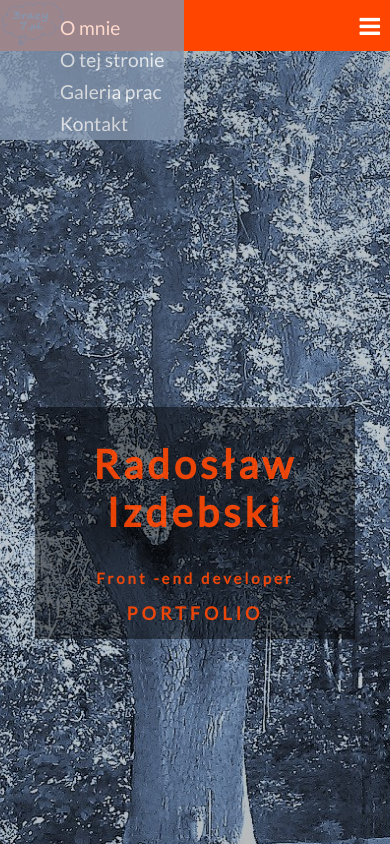
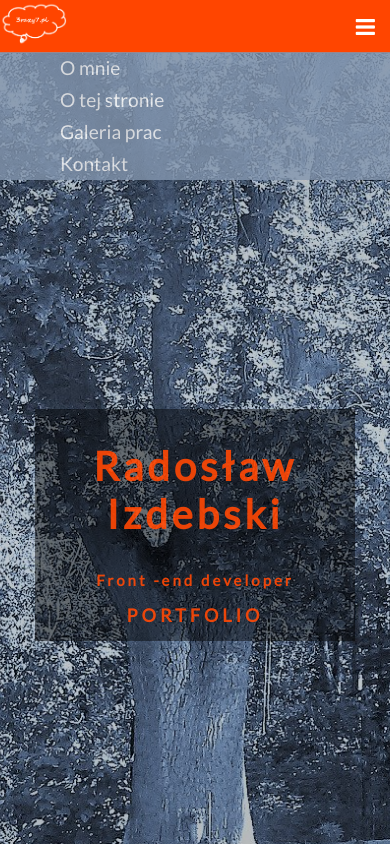
Before and after one commit to ParanAndro/3x7.pl, a website: page index.html in a window 390 px wide. Both pictures are taken after a click on the link 374 px from the left and 25 px from the top of the page. Shown: the top 844 px of the page. Drawn offline with Linux system fonts and the light colour scheme.

Commit message:
Change responsive menu in css and js

```diff
--- a/index.html
+++ b/index.html
@@ -10,13 +10,13 @@
 	</head>
 	<body>
 		<header>
-			<nav>
-					<a href="https://www.3razy7.pl"><img class="nav-brand" src="images/logo.JPG" alt="3razy7.pl"></a>
+			<nav id="navigation" class="hide-menu">
+					<a href="https://www.3razy7.pl"><img class="nav-brand" src="images/logo.PNG" alt="3razy7.pl"></a>
 				<ul id="menu">
-					<li><a href="#about-me" id="1">O mnie</a></li>
-					<li><a href="#about-page" id="2">O tej stronie</a></li>
-					<li><a href="#gallery" id="3">Galeria prac</a></li>
-					<li><a href="#contact" id="4">Kontakt</a></li>
+					<li><a href="#about-me">O mnie</a></li>
+					<li><a href="#about-page">O tej stronie</a></li>
+					<li><a href="#gallery">Galeria prac</a></li>
+					<li><a href="#contact">Kontakt</a></li>
 				</ul>
 					<a href="#" class="menu-icon" id="hamburger"><i class="fa fa-bars"></i></a>
 			</nav>
@@ -28,7 +28,7 @@
 				</div>
 			</section>
 		</header>
-		<div class="target" id="1-target"></div>
+		<div class="target" id="about-me"></div>
 		<section class="box-white">
 			<section class="container">
 				<div class="title">
@@ -44,7 +44,7 @@
 				</div>
 			</section>
 		</section>
-		<div class="target" id="2-target"></div>
+		<div class="target" id="about-page"></div>
 		<section class="box-gray">
 			<section class="container">
 				<div class="title">
@@ -62,7 +62,7 @@
 				</div>
 			</section>
 		</section>
-		<div class="target" id="3-target"></div>
+		<div class="target" id="gallery"></div>
 		<section class="box-white">
 			<section class="portfolio container">
 				<div class="title">
@@ -158,7 +158,7 @@
 				</div>
 			</section>
 		</section>
-		<div class="target" id="4-target"></div>
+		<div class="target" id="contact"></div>
 		<section class="box-gray">
 			<section class="container">
 				<div class="title">
--- a/js/scripts.js
+++ b/js/scripts.js
@@ -1,37 +1,13 @@
-//Navigation
-function navigation() {
-	//navigation variables
-	const menuButton = document.getElementById('hamburger');//responsive menu button
-	const aboutMeMenu = document.getElementById('1');
-	const aboutMeTarget = document.getElementById('1-target');
-	const aboutThisPage = document.getElementById('2');
-	const aboutThisPageTarget = document.getElementById('2-target');
-	const galleryMenu = document.getElementById('3');
-	const galleryTarget = document.getElementById('3-target');
-	const contactMenu = document.getElementById('4');
-	const contactTarget = document.getElementById('4-target');
+//Responsive menu
+document.getElementById('hamburger').addEventListener('click', function() {
+	const menuResponsive = document.getElementById('navigation');
+	if (menuResponsive.className === 'hide-menu') {
+		menuResponsive.className += ' show-menu';
+	} else {
+		menuResponsive.className = 'hide-menu';
+	}
+})
 
-	//navigation: smooth scrolling
-	aboutMeMenu.addEventListener('click', function() {
-		aboutMeTarget.scrollIntoView({behavior: 'smooth'});
-	});
-	aboutThisPage.addEventListener('click', function() {
-		aboutThisPageTarget.scrollIntoView({behavior: 'smooth'});
-	});
-	galleryMenu.addEventListener('click', function() {
-		galleryTarget.scrollIntoView({behavior: 'smooth'});
-	});
-	contactMenu.addEventListener('click', function() {
-		contactTarget.scrollIntoView({behavior: 'smooth'});
-	});
-
-	//responsive menu: switching view
-	menuButton.addEventListener('click', function() {
-    document.getElementById('menu').classList.toggle('show');
-    return false;
-	});
-};
-navigation();
 
 //switching hide/show description in gallery
 function showHide() {
--- a/sass/navigation.scss
+++ b/sass/navigation.scss
@@ -1,11 +1,11 @@
 nav {
 	display: flex;
+	width: 100vw;
 	background-color: $global-orange;
 	@extend .row;
 	justify-content: space-around;
 	position: fixed;
 	top: 0;
-    width: 100%;
 	z-index: 1;
 		.nav-brand {
 			width: auto;
@@ -32,27 +32,34 @@ nav {
 						}
 				}
 		}
-		ul.show {
-			display: block;
-		}
 		.menu-icon {
 			display: none;
-		padding-right: 10px;
-		font-size: 150%;
-		color: #FFFFFF;
 		}
 }
 
+
 @media (max-width: 1200px) {
 	nav {
+		position: relative;
 		justify-content: space-between;
-		align-items: center;
-		position: relative;
 			ul {
 				display: none;
+			}
+			.menu-icon {
+				float: right;
+				display: block;
+				padding: 13px 15px;
+				font-size: 140%;
+				color: #FFFFFF;
+
+			}
+	}
+	nav.show-menu {
+		ul {
+			display: block;
 			position: absolute;
-			margin: 0;
-			padding-top: 100px;
+			width: 100vw;
+			margin-top: 52px;
 			background-color: $global-gray;
 			line-height: 200%;
 			opacity: 0.8;
@@ -63,8 +70,7 @@ nav {
 						}
 				}
 		}
-		.menu-icon {
-			display: block;
 	}
 }
-}
+
+//smooth scrolling
```
Also changed, not shown: css/style.css, css/style.prefixed.css, images/logo.JPG (deleted), 2 other files. Lines whose indentation alone changed are shown as unchanged.
